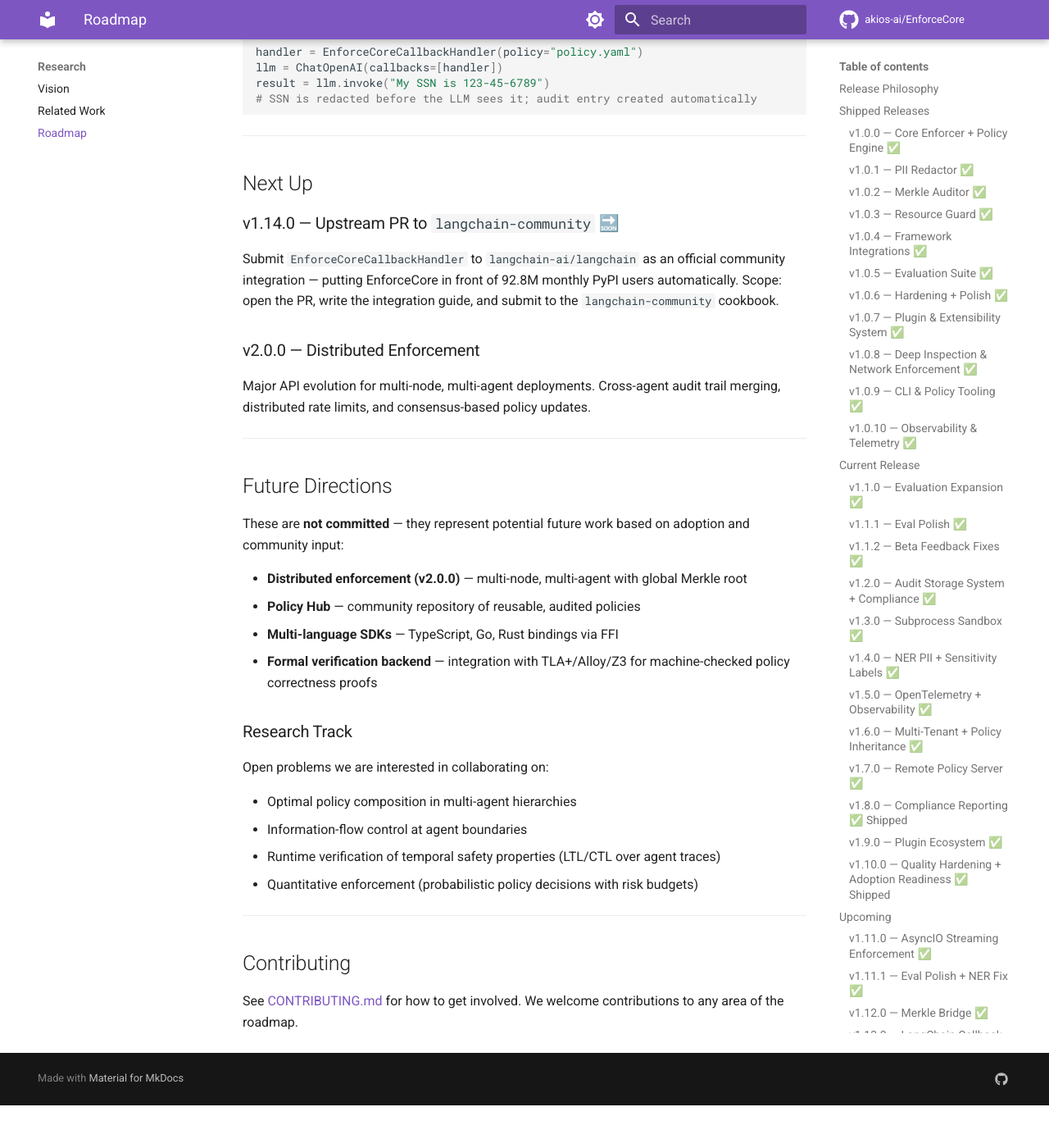
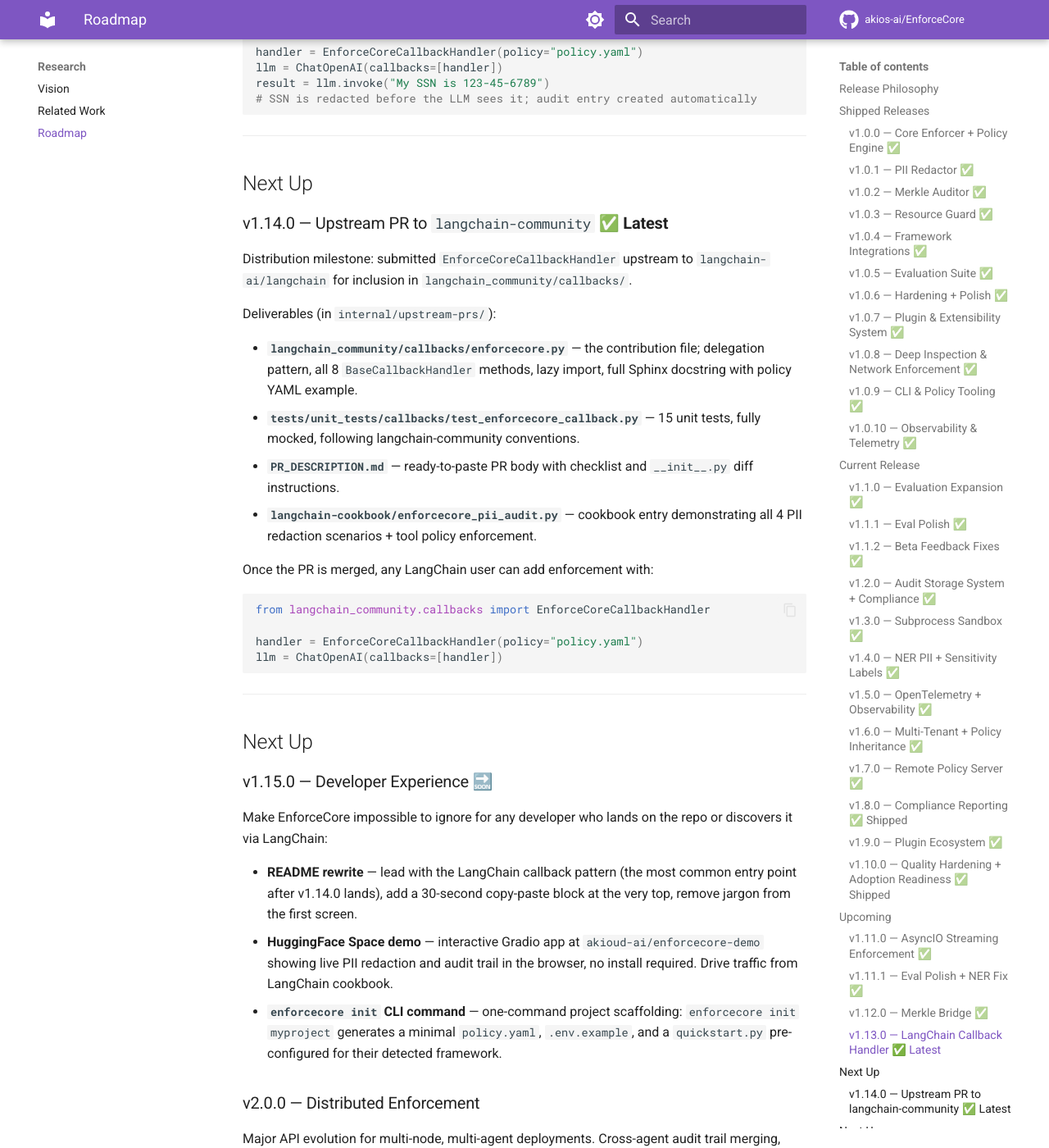
Before and after one commit to akios-ai/EnforceCore, an MkDocs documentation site: the page built from docs/roadmap.md, in a window 1280 px wide and 1400 px high, scrolled down 7808 px. Shown: the whole window at 82% size. Built offline with MkDocs 1.6.1 and Material for MkDocs 9.7.7, drawn with Linux system fonts in a browser that asks for light colours; comment, search, counter and statistics services are not loaded; before the commit the page ends 9156 px from its top, so only the background shows below that.

Commit message:
feat(distribution): v1.14.0 — upstream PR artifacts for langchain-community
- internal/upstream-prs/langchain-community/langchain_community/callbacks/enforcecore.py
- internal/upstream-prs/langchain-community/tests/unit_tests/callbacks/test_enforcecore_callback.py
- internal/upstream-prs/langchain-community/PR_DESCRIPTION.md
- internal/upstream-prs/langchain-cookbook/enforcecore_pii_audit.py
- Version bump 1.13.0 → 1.14.0; CHANGELOG [1.14.0]; roadmap v1.14.0 Latest + v1.15.0 Next

All gates: ruff ✅ · mypy ✅ · 2 366 passed ✅ · cookbook 4/4 scenarios ✅

````diff
--- a/docs/roadmap.md
+++ b/docs/roadmap.md
@@ -356,12 +356,50 @@ result = llm.invoke("My SSN is 123-45-6789")
 
 ## Next Up
 
-### v1.14.0 — Upstream PR to `langchain-community` 🔜
+### v1.14.0 — Upstream PR to `langchain-community` ✅ **Latest**
 
-Submit `EnforceCoreCallbackHandler` to `langchain-ai/langchain` as an official
-community integration — putting EnforceCore in front of 92.8M monthly PyPI
-users automatically.  Scope: open the PR, write the integration guide, and
-submit to the `langchain-community` cookbook.
+Distribution milestone: submitted `EnforceCoreCallbackHandler` upstream to
+`langchain-ai/langchain` for inclusion in `langchain_community/callbacks/`.
+
+Deliverables (in `internal/upstream-prs/`):
+
+- **`langchain_community/callbacks/enforcecore.py`** — the contribution file;
+  delegation pattern, all 8 `BaseCallbackHandler` methods, lazy import,
+  full Sphinx docstring with policy YAML example.
+- **`tests/unit_tests/callbacks/test_enforcecore_callback.py`** — 15 unit
+  tests, fully mocked, following langchain-community conventions.
+- **`PR_DESCRIPTION.md`** — ready-to-paste PR body with checklist and
+  `__init__.py` diff instructions.
+- **`langchain-cookbook/enforcecore_pii_audit.py`** — cookbook entry
+  demonstrating all 4 PII redaction scenarios + tool policy enforcement.
+
+Once the PR is merged, any LangChain user can add enforcement with:
+
+```python
+from langchain_community.callbacks import EnforceCoreCallbackHandler
+
+handler = EnforceCoreCallbackHandler(policy="policy.yaml")
+llm = ChatOpenAI(callbacks=[handler])
+```
+
+---
+
+## Next Up
+
+### v1.15.0 — Developer Experience 🔜
+
+Make EnforceCore impossible to ignore for any developer who lands on the repo
+or discovers it via LangChain:
+
+- **README rewrite** — lead with the LangChain callback pattern (the most
+  common entry point after v1.14.0 lands), add a 30-second copy-paste block
+  at the very top, remove jargon from the first screen.
+- **HuggingFace Space demo** — interactive Gradio app at
+  `akioud-ai/enforcecore-demo` showing live PII redaction and audit trail
+  in the browser, no install required.  Drive traffic from LangChain cookbook.
+- **`enforcecore init` CLI command** — one-command project scaffolding:
+  `enforcecore init myproject` generates a minimal `policy.yaml`, `.env.example`,
+  and a `quickstart.py` pre-configured for their detected framework.
 
 ### v2.0.0 — Distributed Enforcement
 
--- a/enforcecore/__init__.py
+++ b/enforcecore/__init__.py
@@ -366,7 +366,7 @@ from enforcecore.telemetry import (
     EnforceCorePrometheusExporter as EnforceCorePrometheusExporter,
 )
 
-__version__ = "1.13.0"
+__version__ = "1.14.0"
 
 # ── Logging configuration ────────────────────────────────────────────────
 # Wire the ENFORCECORE_LOG_LEVEL setting to stdlib logging so structlog
--- a/pyproject.toml
+++ b/pyproject.toml
@@ -4,7 +4,7 @@ build-backend = "hatchling.build"
 
 [project]
 name = "enforcecore"
-version = "1.13.0"
+version = "1.14.0"
 description = "The runtime enforcement layer for agentic AI systems."
 readme = "README.md"
 license = "Apache-2.0"
````
Also changed, not shown: CHANGELOG.md (+32 -0 lines), README.md (+3 -2 lines), results/eval_report.md (+185 -185 lines), 1 other file.
